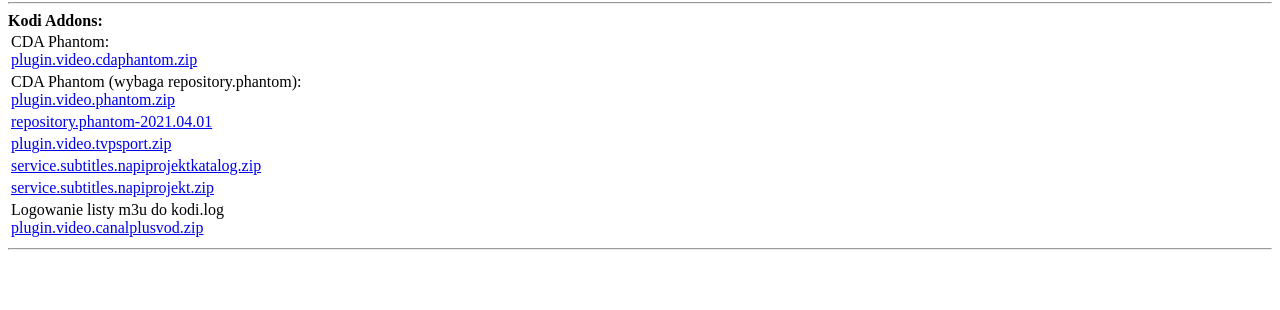
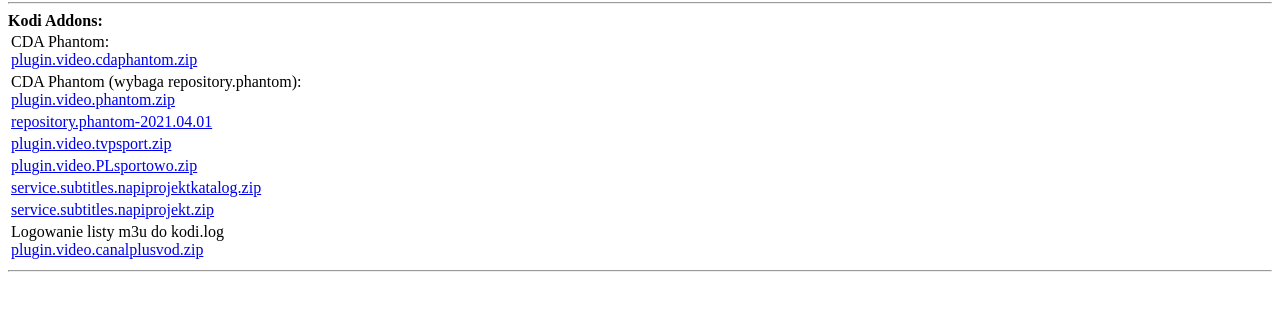
Before and after one commit to mkaflowski/mkaflowski.github.io, a plain HTML site: page index.html in a window 1280 px wide. Shown: the part 64-374 px from the top of the page. Drawn offline with Linux system fonts and the light colour scheme.

Commit message:
Update index.html

```diff
--- a/index.html
+++ b/index.html
@@ -30,6 +30,13 @@
 
       <tr>
         <td>
+          <a href="plugin.video.PLsportowo.zip">plugin.video.PLsportowo.zip</a>
+        </td>
+      </tr>
+
+
+      <tr>
+        <td>
           <a href="service.subtitles.napiprojektkatalog.zip">service.subtitles.napiprojektkatalog.zip</a>
         </td>
       </tr>
```
